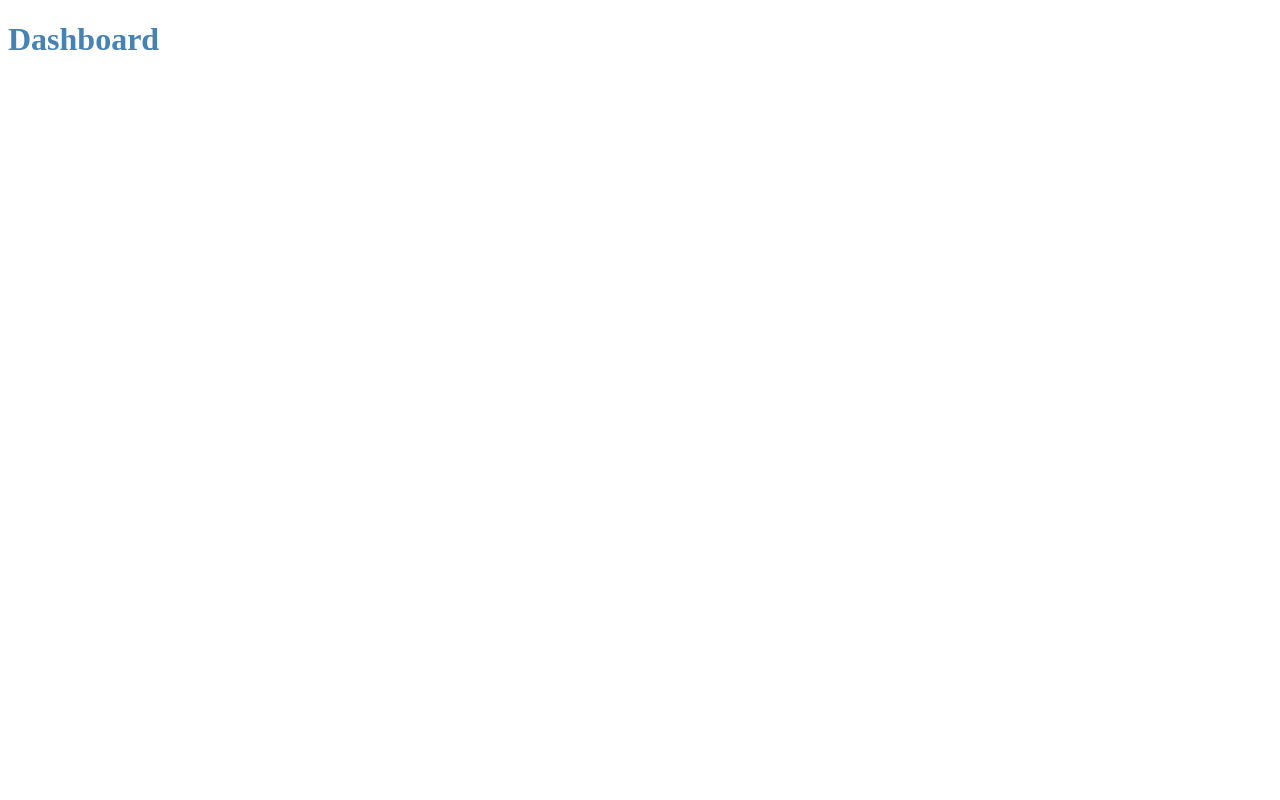
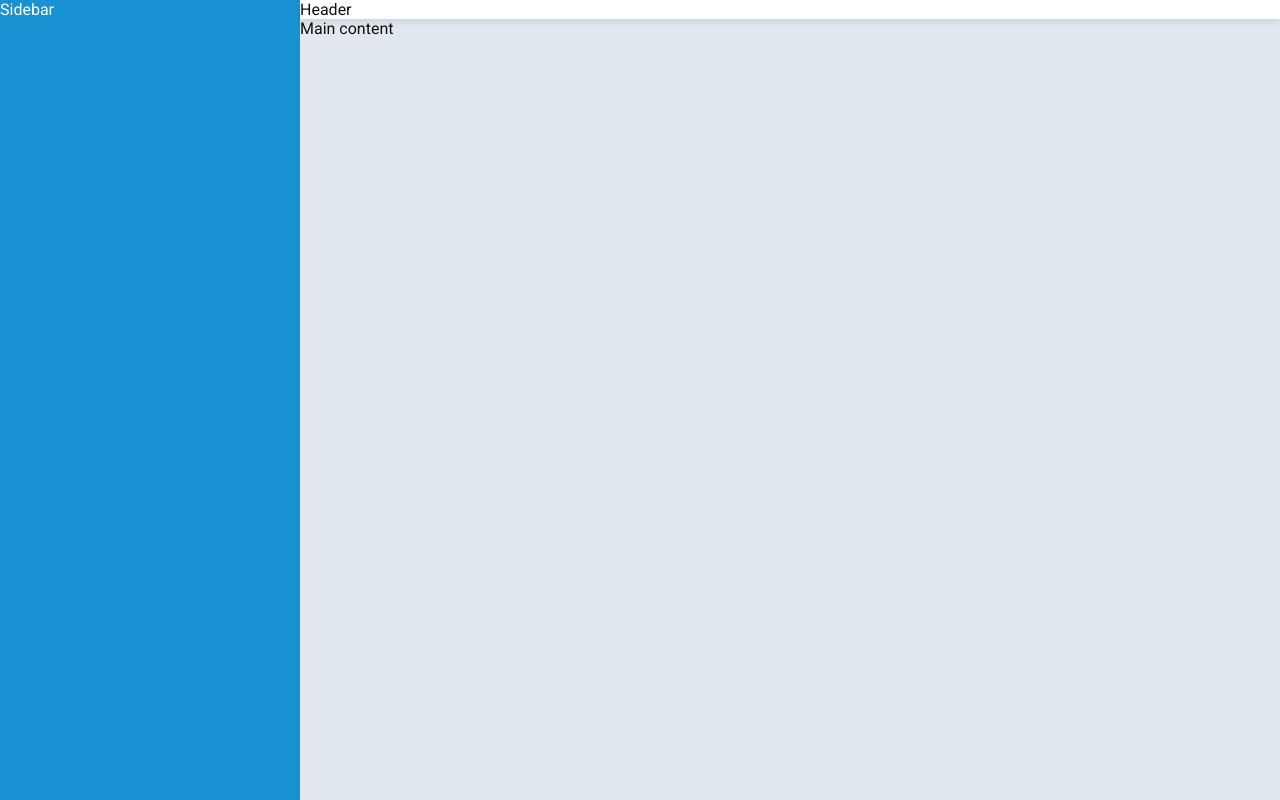
Before and after one commit to motazhoda17/odin-admin-dashboard, a plain HTML site: page index.html in a window 1280 px wide. Drawn offline with Linux system fonts and the light colour scheme.

Commit message:
Build the main grid layout for sidebar, header and main content

```diff
--- a/index.html
+++ b/index.html
@@ -4,9 +4,22 @@
   <meta charset="UTF-8">
   <meta name="viewport" content="width=device-width, initial-scale=1.0">
   <title>Dashboard</title>
+  <link rel="preconnect" href="https://fonts.googleapis.com">
+  <link rel="preconnect" href="https://fonts.gstatic.com" crossorigin>
+  <link href="https://fonts.googleapis.com/css2?family=Roboto:wght@400;500;700&display=swap" rel="stylesheet">
   <link rel="stylesheet" href="style.css">
 </head>
 <body>
-  <h1>Dashboard</h1>
+  <aside class="sidebar">
+    Sidebar
+  </aside>
+
+  <header class="header">
+    Header
+  </header>
+
+  <main class="main">
+    Main content
+  </main>
 </body>
 </html>
--- a/style.css
+++ b/style.css
@@ -1,3 +1,36 @@
-h1 {
-  color: steelblue;
+* {
+  box-sizing: border-box;
 }
+
+body {
+  margin: 0;
+  min-height: 100vh;
+  font-family: "Roboto", sans-serif;
+  color: #111;
+  background-color: #e2e8f0;
+
+  /* The page skeleton: sidebar on the left, header + main on the right */
+  display: grid;
+  grid-template-columns: 300px 1fr;
+  grid-template-rows: auto 1fr;
+  grid-template-areas:
+    "sidebar header"
+    "sidebar main";
+}
+
+.sidebar {
+  grid-area: sidebar;
+  background-color: #1992d4;
+  color: #fff;
+}
+
+.header {
+  grid-area: header;
+  background-color: #fff;
+  box-shadow: 0 4px 6px rgba(0, 0, 0, 0.08);
+  z-index: 1; /* keep the shadow on top of main */
+}
+
+.main {
+  grid-area: main;
+}
```
